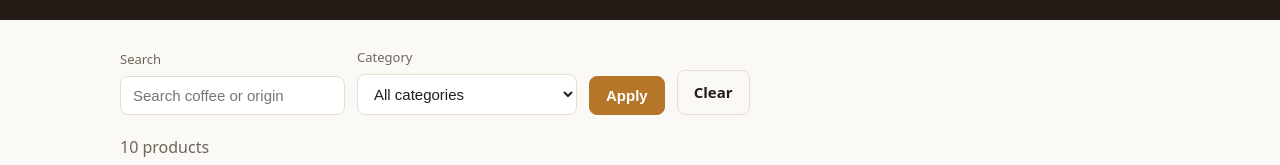
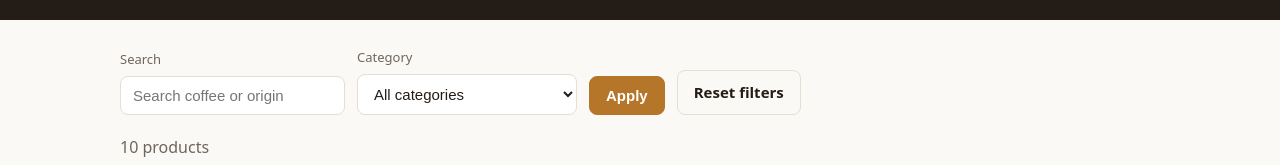
Before and after one commit to hardip-varu/meridian-storefront, a Next.js app: page / in a window 1280 px wide. Shown: the part 259-424 px from the top of the page. Built offline with nearby package versions, Linux system fonts and the light colour scheme.

Commit message:
Rename catalog Clear button to Reset filters

```diff
--- a/app/page.jsx
+++ b/app/page.jsx
@@ -51,7 +51,7 @@ export default function HomePage({ searchParams }) {
             Apply
           </button>
           <a className="btn secondary" href="/" data-testid="clear-filters">
-            Clear
+            Reset filters
           </a>
         </form>
 
@@ -62,7 +62,7 @@ export default function HomePage({ searchParams }) {
 
         {results.length === 0 ? (
           <div className="empty" data-testid="no-results">
-            No products match your search. Try a different term or clear the
+            No products match your search. Try a different term or reset the
             filters.
           </div>
         ) : (
```
